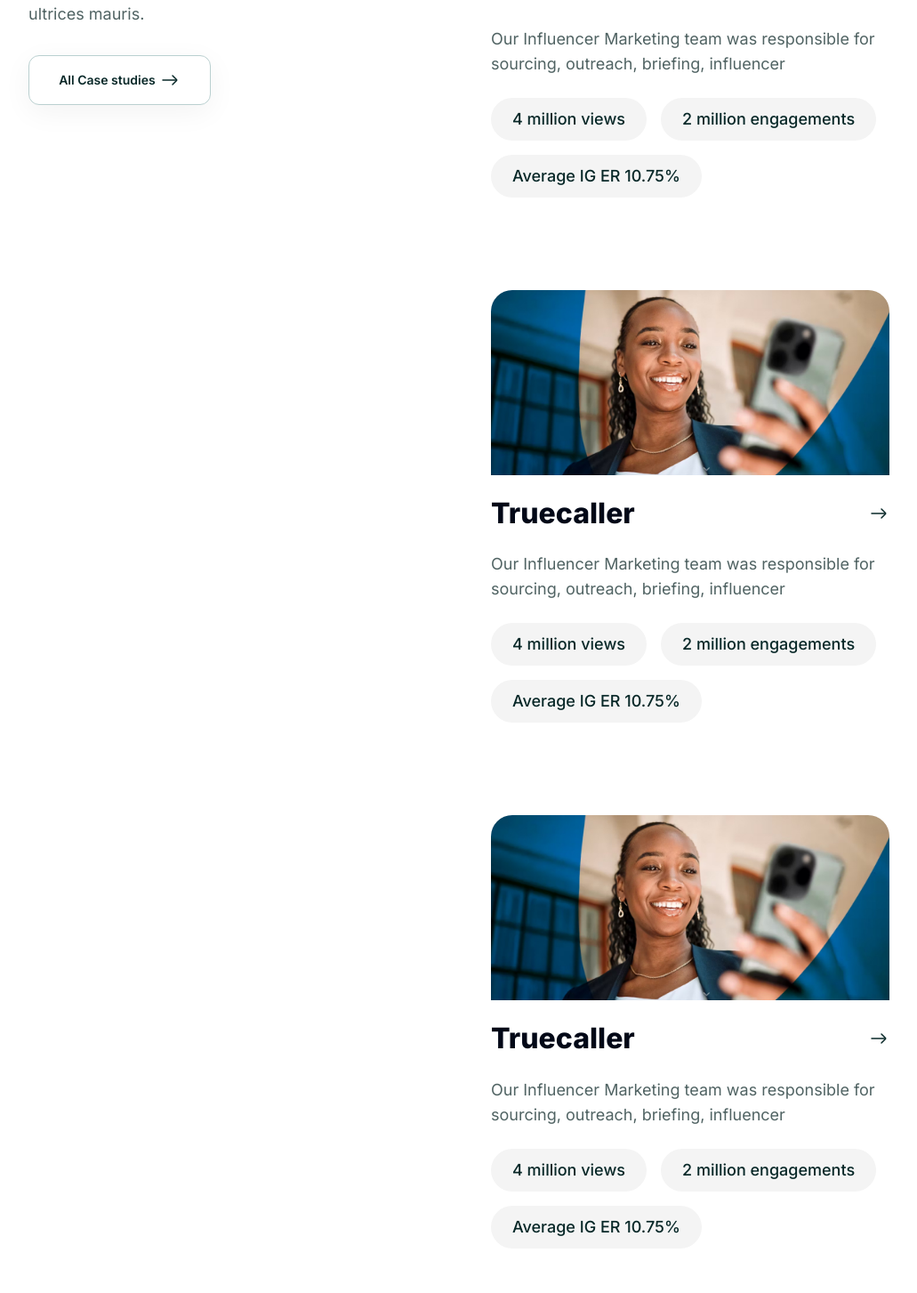
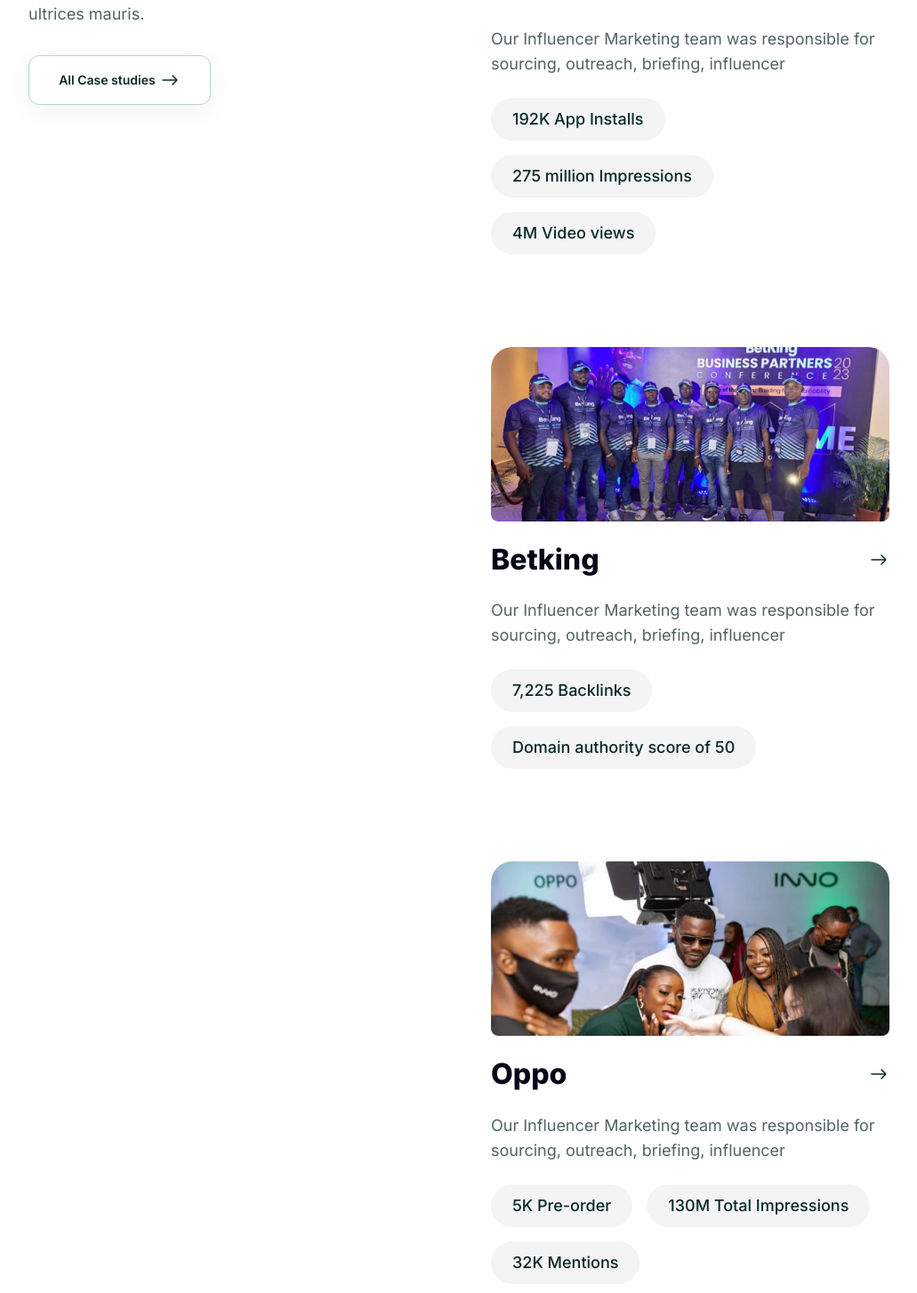
Before and after one commit to OGEmanuel/switch-online, a Next.js app: page / in a window 1280 px wide. Shown: the part 4617-6070 px from the top of the page at 89% size, without its empty margins (124-1155 px from the left). Built offline with nearby package versions, Linux system fonts and the light colour scheme.

Commit message:
Home fixes

```diff
--- a/app/home-case-studies.tsx
+++ b/app/home-case-studies.tsx
@@ -1,13 +1,21 @@
 import ArrowRightSharpIcon from "@/public/icons/arrow-right-sharp-icon";
 import Image, { StaticImageData } from "next/image";
 import Insight from "./case-studies/insight";
+import { ReactNode } from "react";
+import Link from "next/link";
 
 const HomeCaseStudies = ({
   display,
   description,
+  name,
+  insight,
+  href,
 }: {
   display: StaticImageData;
   description: string;
+  name: string;
+  insight: ReactNode;
+  href: string;
 }) => {
   return (
     <div className="max-w-[20rem] md:max-w-[28rem] 2xl:max-w-[35rem] rounded-3xl overflow-hidden">
@@ -21,17 +29,17 @@
         />
         <div className="flex justify-between items-center">
           <p className="lg:text-[2rem] text-[1.75rem] leading-[2.4rem] font-extrabold">
-            Truecaller
+            {name}
           </p>
-          <ArrowRightSharpIcon />
+          <Link href={href}>
+            <ArrowRightSharpIcon />
+          </Link>
         </div>
         <p className="lg:text-lg text-[#506363] max-h-[3.5rem] overflow-hidden text-ellipsis after:content-['...']">
           {description}
         </p>
         <div className="flex gap-4 flex-wrap pb-[3rem] lg:pb-[6.5rem]">
-          <Insight>4 million views</Insight>
-          <Insight>2 million engagements</Insight>
-          <Insight>Average IG ER 10.75%</Insight>
+          {insight}
         </div>
       </div>
     </div>
--- a/app/our-services/content/page.tsx
+++ b/app/our-services/content/page.tsx
@@ -41,7 +41,7 @@
           </div>
         }
       />
-      <div className="md:mb-0 mb-32">
+      <div className="md:mb-0 mb-32 md:mt-20">
         <Services
           title="Our Services"
           description="Lorem ipsum dolor sit amet consectetur adipiscing elit Ut et massami. Aliquam in hendrerit urna"
--- a/app/our-services/creative/page.tsx
+++ b/app/our-services/creative/page.tsx
@@ -41,7 +41,7 @@
           </div>
         }
       />
-      <div className="md:mb-0 mb-32">
+      <div className="md:mb-0 mb-32 md:mt-20">
         <Services
           title="Our Services"
           description="Lorem ipsum dolor sit amet consectetur adipiscing elit Ut et massami. Aliquam in hendrerit urna"
--- a/app/our-services/influencer/page.tsx
+++ b/app/our-services/influencer/page.tsx
@@ -40,7 +40,7 @@
           </div>
         }
       />
-      <div className="md:mb-0 mb-32">
+      <div className="md:mb-0 mb-32 md:mt-20">
         <Services
           title="Our Services"
           description="Lorem ipsum dolor sit amet consectetur adipiscing elit Ut et massami. Aliquam in hendrerit urna"
--- a/app/our-services/media/page.tsx
+++ b/app/our-services/media/page.tsx
@@ -41,7 +41,7 @@
           </div>
         }
       />
-      <div className="md:mb-0 mb-32">
+      <div className="md:mb-0 mb-32 md:mt-20">
         <Services
           title="Our Services"
           description="Lorem ipsum dolor sit amet consectetur adipiscing elit Ut et massami. Aliquam in hendrerit urna"
--- a/app/our-services/performance/page.tsx
+++ b/app/our-services/performance/page.tsx
@@ -37,7 +37,7 @@
           </div>
         }
       />
-      <div className="md:mb-0 mb-32">
+      <div className="md:mb-0 mb-32 md:mt-20">
         <Services
           title="Our Services"
           description="Lorem ipsum dolor sit amet consectetur adipiscing elit Ut et massami. Aliquam in hendrerit urna"
--- a/app/our-services/socials/page.tsx
+++ b/app/our-services/socials/page.tsx
@@ -40,7 +40,7 @@
           </div>
         }
       />
-      <div className="md:mb-0 mb-32">
+      <div className="md:mb-0 mb-32 md:mt-20">
         <Services
           title="Our Services"
           description="Lorem ipsum dolor sit amet consectetur adipiscing elit Ut et massami. Aliquam in hendrerit urna"
--- a/app/our-services/strategy/page.tsx
+++ b/app/our-services/strategy/page.tsx
@@ -40,7 +40,7 @@
           </div>
         }
       />
-      <div className="md:mb-0 mb-32">
+      <div className="md:mb-0 mb-32 md:mt-20">
         <Services
           title="Our Services"
           description="Lorem ipsum dolor sit amet consectetur adipiscing elit Ut et massami. Aliquam in hendrerit urna"
--- a/app/page.tsx
+++ b/app/page.tsx
@@ -11,6 +11,9 @@
 import CtaRightArrow from "@/components/ui/cta-right-arrow";
 import HomeCaseStudies from "./home-case-studies";
 import firstTruecaller from "@/public/truecaller-img-1.jpg";
+import betKing from "@/public/display-img-betking-main.jpg";
+import oppo from "@/public/display-img-oppo-main.jpg";
+import Insight from "./case-studies/insight";
 
 export const metadata: Metadata = {
   title: "Switch Online - Home",
@@ -73,15 +76,41 @@
         right={
           <>
             <HomeCaseStudies
+              href="/case-studies/truecaller"
+              name="Truecaller"
+              insight={
+                <>
+                  <Insight>192K App Installs</Insight>
+                  <Insight>275 million Impressions</Insight>
+                  <Insight>4M Video views</Insight>
+                </>
+              }
               display={firstTruecaller}
               description="Our Influencer Marketing team was responsible for sourcing, outreach, briefing, influencer management, content review, post-production, monitoring content, and reporting to ensure we delivered an end-to-end campaign."
             />
             <HomeCaseStudies
-              display={firstTruecaller}
+              href="/case-studies/betking"
+              name="Betking"
+              display={betKing}
+              insight={
+                <>
+                  <Insight>7,225 Backlinks</Insight>
+                  <Insight>Domain authority score of 50</Insight>
+                </>
+              }
               description="Our Influencer Marketing team was responsible for sourcing, outreach, briefing, influencer management, content review, post-production, monitoring content, and reporting to ensure we delivered an end-to-end campaign."
             />
             <HomeCaseStudies
-              display={firstTruecaller}
+              href="/case-studies/oppo"
+              name="Oppo"
+              insight={
+                <>
+                  <Insight>5K Pre-order</Insight>
+                  <Insight>130M Total Impressions</Insight>
+                  <Insight>32K Mentions</Insight>
+                </>
+              }
+              display={oppo}
               description="Our Influencer Marketing team was responsible for sourcing, outreach, briefing, influencer management, content review, post-production, monitoring content, and reporting to ensure we delivered an end-to-end campaign."
             />
           </>
```
